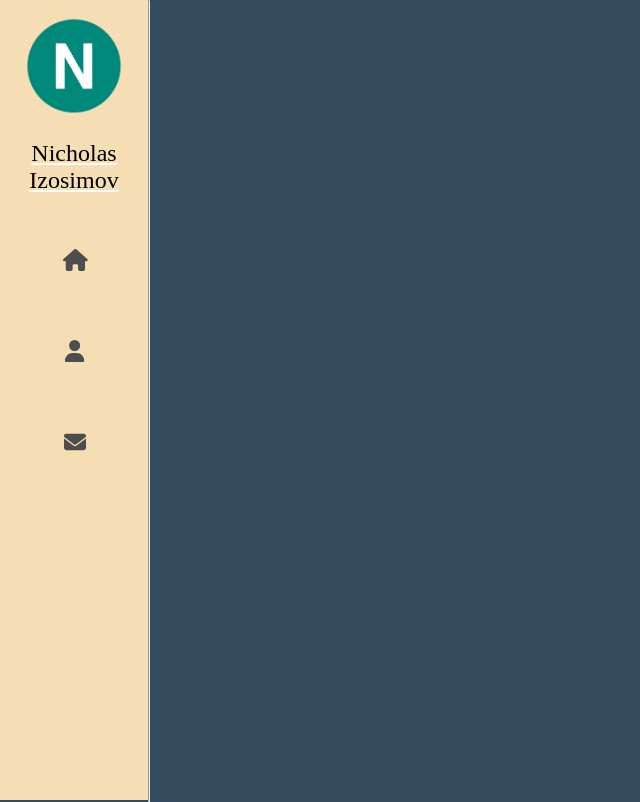
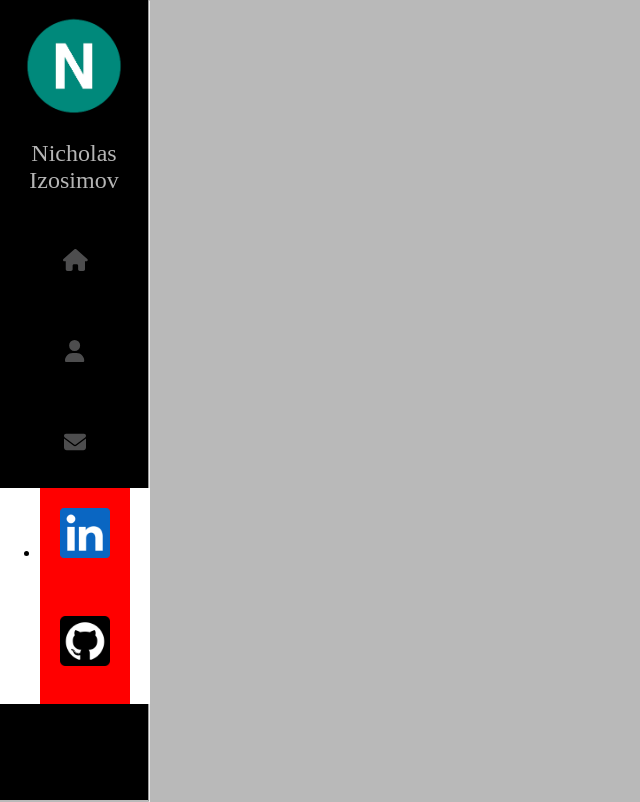
Before and after one commit to NicholasIzosimov/Portfolio, a React (Create React App) app: page / in a window 1280 px wide. Shown: the whole page, without its empty margins (0-640 px from the left). Built offline with nearby package versions, Linux system fonts and the light colour scheme.

Commit message:
Add platform links

```diff
--- a/src/components/Sidebar/index.js
+++ b/src/components/Sidebar/index.js
@@ -1,15 +1,19 @@
 import './index.scss'
 import { Link, NavLink } from 'react-router-dom'
 import LogoN from '../../assets/images/logo-n.png'
+import linkedin from '../../assets/images/linkedin.png'
+import github from '../../assets/images/github.png'
 import { FontAwesomeIcon } from '@fortawesome/react-fontawesome'
 import { faEnvelope, faHome, faUser } from '@fortawesome/free-solid-svg-icons'
 
 const Sidebar = () => (
     <div className="nav-bar">
-        <Link className="logo" to='/'>
-            <img className='logo-img' src={LogoN} alt="logo" />
+        <div className="logo">
+            <Link to='/'>
+                <img className='logo-img' src={LogoN} alt="logo" />
+            </Link>
             <p className="sub-logo">Nicholas Izosimov</p>
-        </Link>
+        </div>
         <nav className='nav-icons'>
             <NavLink exact='true' activeclassname='active' to='/'>
                 <FontAwesomeIcon icon={faHome} color='#4d4d4e' />
@@ -20,7 +24,16 @@ const Sidebar = () => (
             <NavLink exact='true' activeclassname='active' className="contact-link" to='/contact'>
                 <FontAwesomeIcon icon={faEnvelope} color='#4d4d4e' />
             </NavLink>
-
+            <ul className='platform-list'>
+                <li className='platform-box'>
+                    <a target="_blank" rel='noreferrer' href='https://www.linkedin.com/in/nicholas-izosimov-43874a158/'>
+                        <img src={linkedin} color="#4d4d4e" />
+                    </a>
+                    <a target="_blank" rel='noreferrer' href='https://github.com/NicholasIzosimov'>
+                        <img src={github} color="#4d4d4e" />
+                    </a>
+                </li>
+            </ul>
         </nav>
         <hr className='nav-bar-divider' />
     </div>
--- a/src/components/Sidebar/index.scss
+++ b/src/components/Sidebar/index.scss
@@ -1,5 +1,5 @@
 .nav-bar {
-    background: wheat;
+    background: rgb(0, 0, 0);
     display: flex;
     width: 150px;
     min-width: 60px;
@@ -29,7 +29,8 @@
     width: 100%;
     text-align: center;
     font-size: 24px;
-    color: black;
+    color: rgb(181, 181, 181);
+    text-decoration: none;
 }
 
 .nav-bar-divider {
@@ -40,6 +41,7 @@
 .nav-icons {
     display: block;
     text-align: center;
+    justify-content: center;
     position: absolute;
     height: 210px;
     width: 100%;
@@ -52,7 +54,7 @@
         display: block;
         line-height: 51px;
         position: relative;
-
+        transition: transform .2s;
         text-decoration: none;
 
         i {
@@ -63,5 +65,20 @@
 }
 
 .nav-icons a:hover {
-    background-color: rgb(210, 210, 210);
+    background-color: rgb(194, 194, 194);
+    transform: scale(1.05);
 }
+
+.platform-box {
+    background-color: red;
+    img {
+        width: 50px;
+        height: 50px;
+    }
+}
+
+.platform-list {
+    display: flex;
+    background-color: white;
+    margin: auto;
+}
--- a/src/index.css
+++ b/src/index.css
@@ -5,8 +5,8 @@
 body {
   margin: 0;
   font-family: 300 11px/1.4 'Helvetica Neue',  'sans-serif';
-  color: rgb(153, 153, 153);
-  background: #344c60;
+  color: rgb(0, 0, 0);
+  background: #b9b9b9;
   overflow: hidden;
   display: block;
   -webkit-font-smoothing: antialiased;
```
Also changed, not shown: src/assets/images/github.png (added), src/assets/images/linkedin.png (added).
